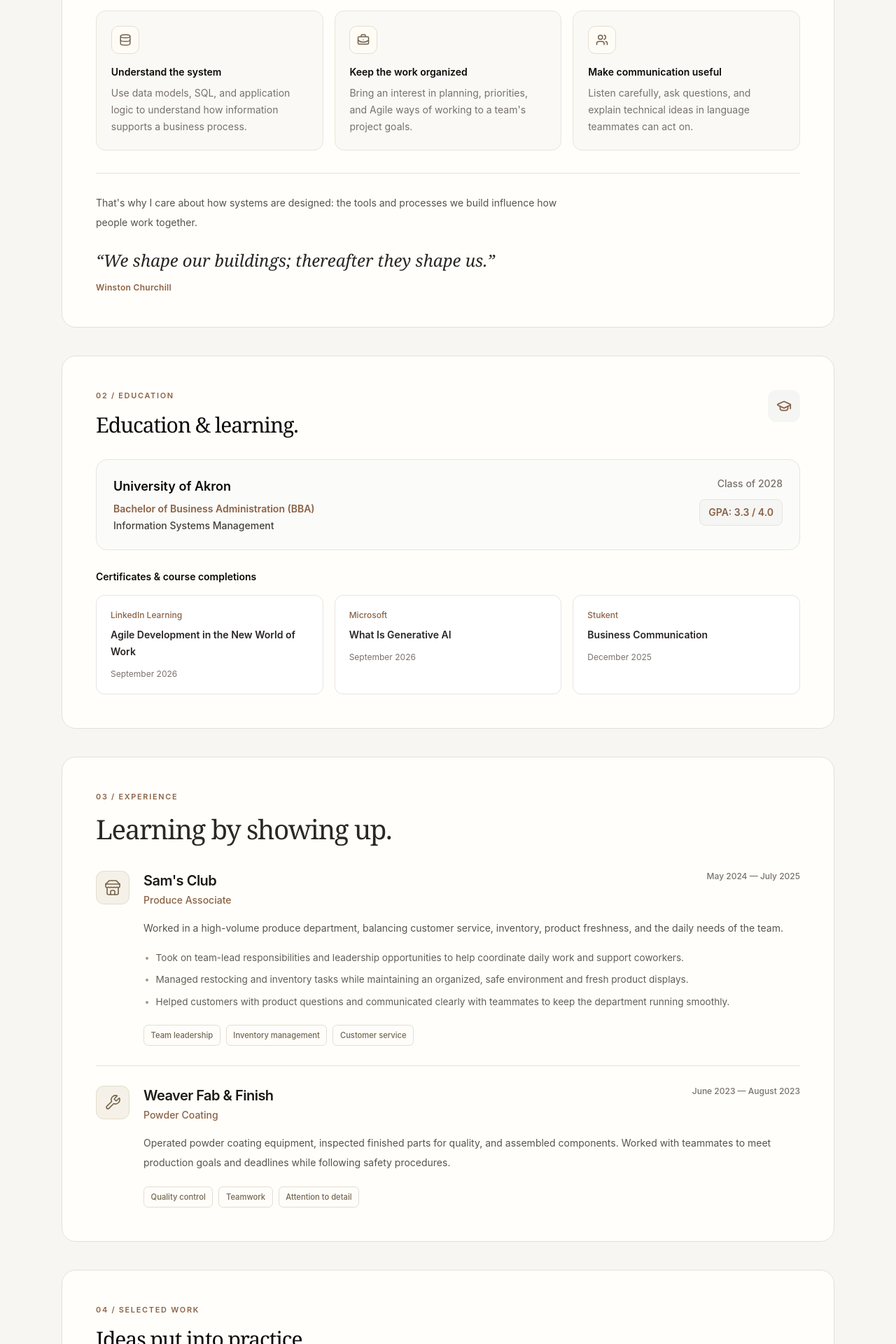
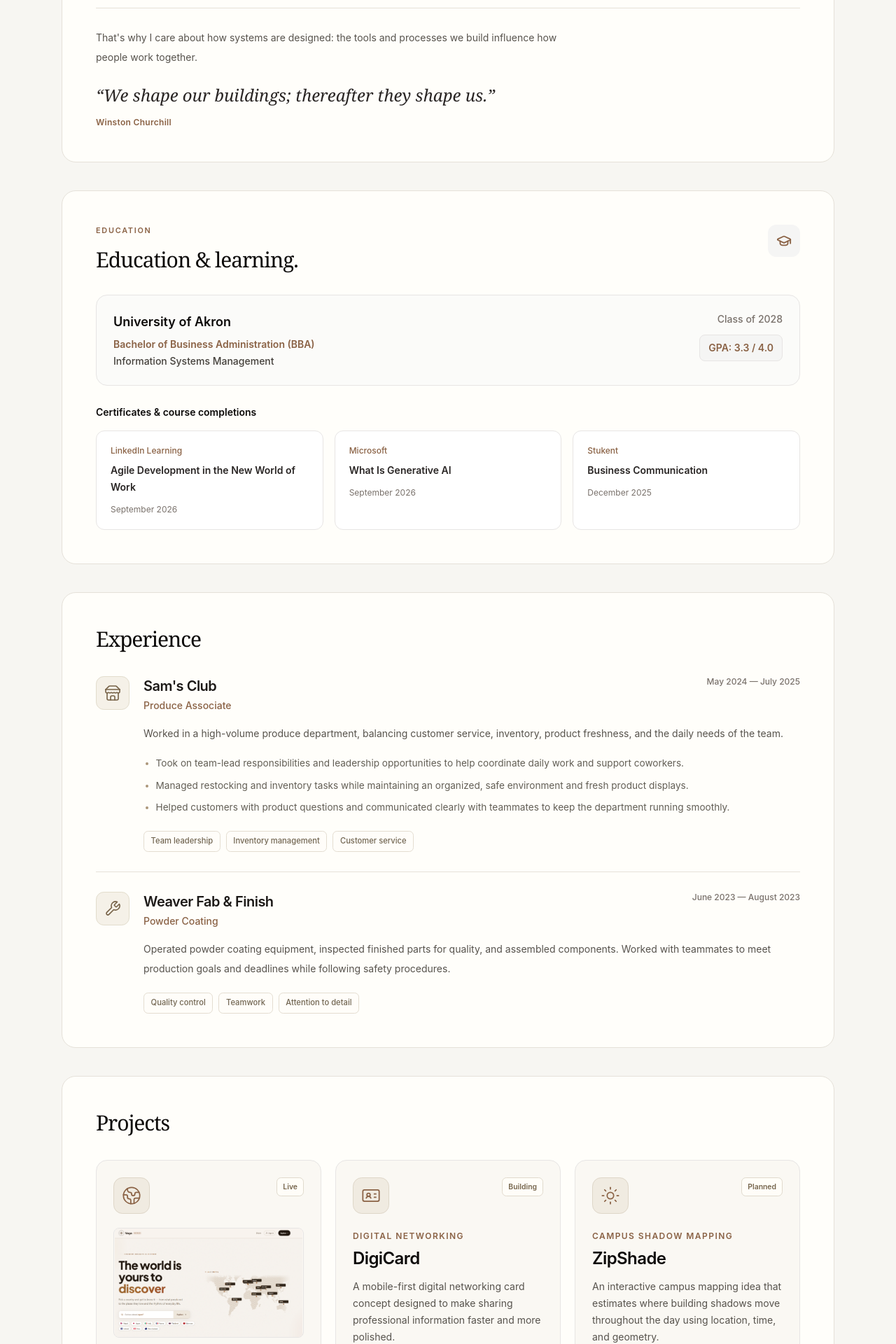
Before and after one commit to PremPaudel05/PremPaudel05.github.io, a Next.js app: page / in a window 1280 px wide. Shown: the part 1480-3400 px from the top of the page at 70% size. Built offline with nearby package versions, Linux system fonts and the light colour scheme.

Commit message:
Simplify portfolio sections and add skill category colors

```diff
--- a/app/globals.css
+++ b/app/globals.css
@@ -106,3 +106,17 @@
   padding-top: 1.75rem;
   border-top: 1px solid #e5e1d9;
 }
+
+/* Muted category colors keep skill labels distinct and easy to read. */
+.skill-card[data-tone="blue"] { --skill-ink: #315877; --skill-tint: #e7eff6; --skill-border: #c9dbe8; }
+.skill-card[data-tone="sage"] { --skill-ink: #42634e; --skill-tint: #e8f0e7; --skill-border: #cddfce; }
+.skill-card[data-tone="amber"] { --skill-ink: #775b20; --skill-tint: #f7efda; --skill-border: #e9d9ac; }
+.skill-card[data-tone="clay"] { --skill-ink: #884f37; --skill-tint: #f6eae1; --skill-border: #e9cfbd; }
+.skill-card[data-tone="rose"] { --skill-ink: #82485b; --skill-tint: #f5e8ee; --skill-border: #e8cdd7; }
+.skill-card[data-tone="slate"] { --skill-ink: #4d5c6c; --skill-tint: #e9edf1; --skill-border: #cfd8e1; }
+.skill-card[data-tone] .skill-pill,
+.skill-card[data-tone] .mini-card-icon {
+  color: var(--skill-ink);
+  background: var(--skill-tint);
+  border: 1px solid var(--skill-border);
+}
--- a/app/page.tsx
+++ b/app/page.tsx
@@ -2,7 +2,6 @@
   ArrowUpRight,
   BriefcaseBusiness,
   MessagesSquare,
-  Users,
   Code2,
   Database,
   Github,
@@ -72,31 +71,37 @@
 const skillGroups = [
   {
     title: "Programming & Web",
+    tone: "blue",
     icon: Code2,
     skills: ["Python", "JavaScript", "TypeScript", "React", "Next.js", "Tailwind CSS"],
   },
   {
     title: "Databases & Systems",
+    tone: "sage",
     icon: Database,
     skills: ["SQL", "ER Modeling", "Oracle Data Modeler", "Unix/Linux", "GitHub", "Visual Studio Code"],
   },
   {
     title: "Analytics & Decision Support",
+    tone: "amber",
     icon: ChartNoAxesCombined,
     skills: ["Excel", "Spreadsheet Modeling", "Decision Analysis", "Microsoft 365"],
   },
   {
     title: "Business Foundations",
+    tone: "clay",
     icon: BriefcaseBusiness,
     skills: ["Management Principles", "Accounting Fundamentals", "Micro & Macroeconomics", "International Business"],
   },
   {
     title: "Communication & Collaboration",
+    tone: "rose",
     icon: MessagesSquare,
     skills: ["Business Communication", "Public Speaking", "Professional Writing", "Teamwork"],
   },
   {
     title: "AI & Agile Foundations",
+    tone: "slate",
     icon: BrainCircuit,
     skills: ["Applied AI Fundamentals", "Information Systems Concepts", "Generative AI Basics", "Agile Development Fundamentals"],
   },
@@ -170,7 +175,7 @@
         <section id="about" className="content-card scroll-mt-28">
           <div className="grid gap-8 md:grid-cols-[0.65fr_1.35fr] md:gap-12">
             <div>
-              <p className="section-label">01 / About</p>
+              <p className="section-label">About</p>
               <h2 className="mt-4 max-w-sm text-3xl font-semibold leading-tight tracking-[-0.035em] text-stone-950">
                 Understanding systems.<br />Working with people.
               </h2>
@@ -201,23 +206,6 @@
               </div>
             </div>
           </div>
-          <div className="mt-9 grid gap-4 md:grid-cols-3">
-            <div className="mini-card">
-              <span className="mini-card-icon"><Database size={18} /></span>
-              <h3 className="mt-4 text-sm font-semibold text-stone-950">Understand the system</h3>
-              <p className="mt-2 text-sm leading-6 text-stone-500">Use data models, SQL, and application logic to understand how information supports a business process.</p>
-            </div>
-            <div className="mini-card">
-              <span className="mini-card-icon"><BriefcaseBusiness size={18} /></span>
-              <h3 className="mt-4 text-sm font-semibold text-stone-950">Keep the work organized</h3>
-              <p className="mt-2 text-sm leading-6 text-stone-500">Bring an interest in planning, priorities, and Agile ways of working to a team&apos;s project goals.</p>
-            </div>
-            <div className="mini-card">
-              <span className="mini-card-icon"><Users size={18} /></span>
-              <h3 className="mt-4 text-sm font-semibold text-stone-950">Make communication useful</h3>
-              <p className="mt-2 text-sm leading-6 text-stone-500">Listen carefully, ask questions, and explain technical ideas in language teammates can act on.</p>
-            </div>
-          </div>
           <div className="about-quote">
             <p className="max-w-2xl text-sm leading-7 text-stone-600">
               That&apos;s why I care about how systems are designed: the tools and processes
@@ -235,7 +223,7 @@
         <section id="education" className="content-card scroll-mt-28">
           <div className="mb-8 flex items-start justify-between gap-6">
             <div>
-              <p className="section-label">02 / Education</p>
+              <p className="section-label">Education</p>
               <h2 className="mt-4 text-3xl font-semibold tracking-[-0.035em] text-stone-950">Education &amp; learning.</h2>
             </div>
             <span className="hidden rounded-xl bg-stone-100 p-3 text-accent sm:block"><GraduationCap size={22} /></span>
@@ -270,8 +258,7 @@
         <section id="experience" className="content-card scroll-mt-28">
           <div className="section-heading-row">
             <div>
-              <p className="section-label">03 / Experience</p>
-              <h2 className="section-title">Learning by showing up.</h2>
+              <h2 className="text-3xl font-semibold tracking-[-0.035em] text-stone-950">Experience</h2>
             </div>
           </div>
           <div className="experience-list">
@@ -321,8 +308,7 @@
         <section id="projects" className="content-card scroll-mt-28">
           <div className="mb-9 flex flex-col gap-3 sm:flex-row sm:items-end sm:justify-between">
             <div>
-              <p className="section-label">04 / Selected work</p>
-              <h2 className="mt-4 text-3xl font-semibold tracking-[-0.035em] text-stone-950">Ideas put into practice.</h2>
+              <h2 className="text-3xl font-semibold tracking-[-0.035em] text-stone-950">Projects</h2>
             </div>
           </div>
 
@@ -372,12 +358,7 @@
 
         <section id="skills" className="content-card scroll-mt-28">
           <div className="mb-9">
-            <p className="section-label">05 / Skills</p>
-            <h2 className="mt-4 text-3xl font-semibold tracking-[-0.035em] text-stone-950">Skills</h2>
-            <p className="mt-4 max-w-2xl text-sm leading-7 text-stone-500">
-              A practical mix of technical tools, business knowledge, and communication skills,
-              developed through projects, work, and continued learning.
-            </p>
+            <h2 className="text-3xl font-semibold tracking-[-0.035em] text-stone-950">Skills</h2>
           </div>
 
           <div className="tool-strip" aria-label="Selected tools and development environment">
@@ -392,8 +373,8 @@
             ))}
           </div>
           <div className="grid gap-5 md:grid-cols-2 lg:grid-cols-3">
-            {skillGroups.map(({ title, icon: Icon, skills }) => (
-              <div key={title} className="skill-card">
+            {skillGroups.map(({ title, tone, icon: Icon, skills }) => (
+              <div key={title} className="skill-card" data-tone={tone}>
                 <div className="flex items-center gap-3">
                   <span className="mini-card-icon"><Icon size={21} strokeWidth={1.6} /></span>
                   <h3 className="text-sm font-semibold text-stone-950">{title}</h3>
@@ -411,7 +392,7 @@
         <section id="contact" className="contact-card scroll-mt-28">
           <div className="grid gap-10 md:grid-cols-[1.1fr_0.9fr] md:items-center">
             <div>
-              <p className="section-label">06 / Contact</p>
+              <p className="section-label">Contact</p>
               <h2 className="section-title text-4xl sm:text-5xl">Let&apos;s start a conversation.</h2>
               <p className="mt-5 max-w-lg text-sm leading-7 text-stone-600">
                 Have an opportunity, a project idea, or a question? I&apos;d love to hear
```
